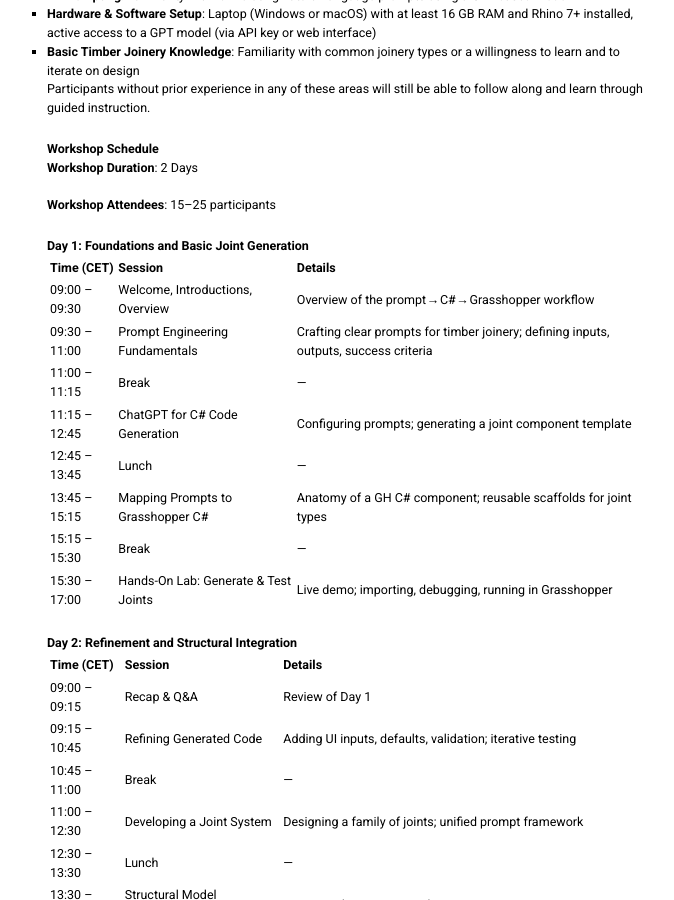
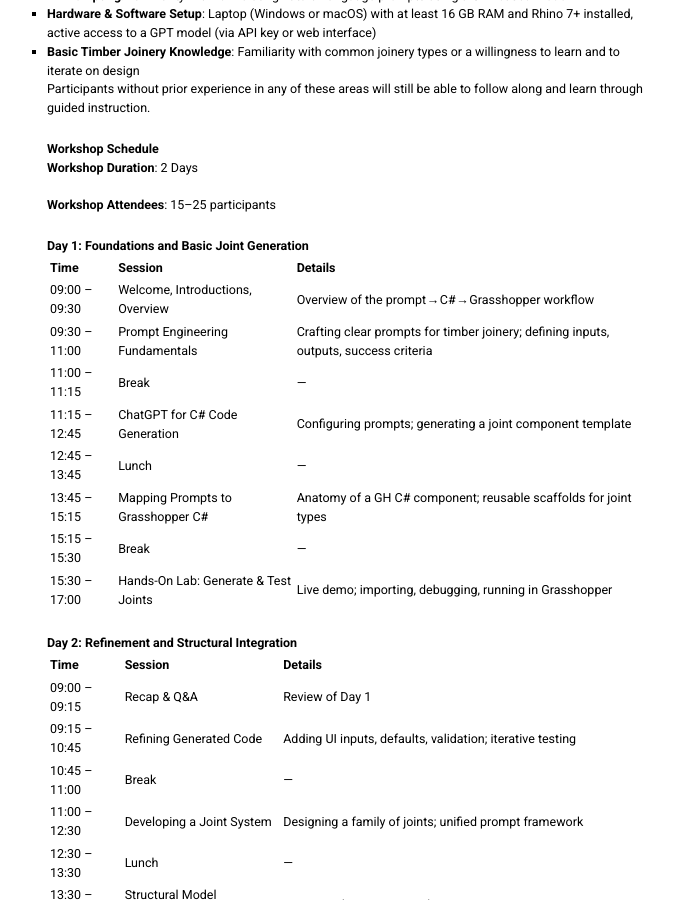
Before and after one commit to acadia2025/website, a Jekyll site: the page built from _posts/2001-01-09-timber-joinery-ai.md, in a window 1280 px wide and 900 px high, scrolled down 2151 px. Shown: the whole window, without its empty margins (293-967 px from the left). Built offline with Jekyll 4.4.1, drawn with Linux system fonts in a browser that asks for light colours.

Commit message:
removed cet for no

```diff
--- a/_posts/2001-01-09-timber-joinery-ai.md
+++ b/_posts/2001-01-09-timber-joinery-ai.md
@@ -89,7 +89,7 @@ Participants without prior experience in any of these areas will still be able t
 
 ### Day 1: Foundations and Basic Joint Generation
 
-| Time (CET) | Session | Details |
+| Time  | Session | Details |
 |------|---------|---------|
 | 09:00 – 09:30 | Welcome, Introductions, Overview | Overview of the prompt → C# → Grasshopper workflow |
 | 09:30 – 11:00 | Prompt Engineering Fundamentals | Crafting clear prompts for timber joinery; defining inputs, outputs, success criteria |
@@ -102,7 +102,7 @@ Participants without prior experience in any of these areas will still be able t
 
 ### Day 2: Refinement and Structural Integration
 
-| Time (CET) | Session | Details |
+| Time | Session | Details |
 |------|---------|---------|
 | 09:00 – 09:15 | Recap & Q&A | Review of Day 1 |
 | 09:15 – 10:45 | Refining Generated Code | Adding UI inputs, defaults, validation; iterative testing |
```
